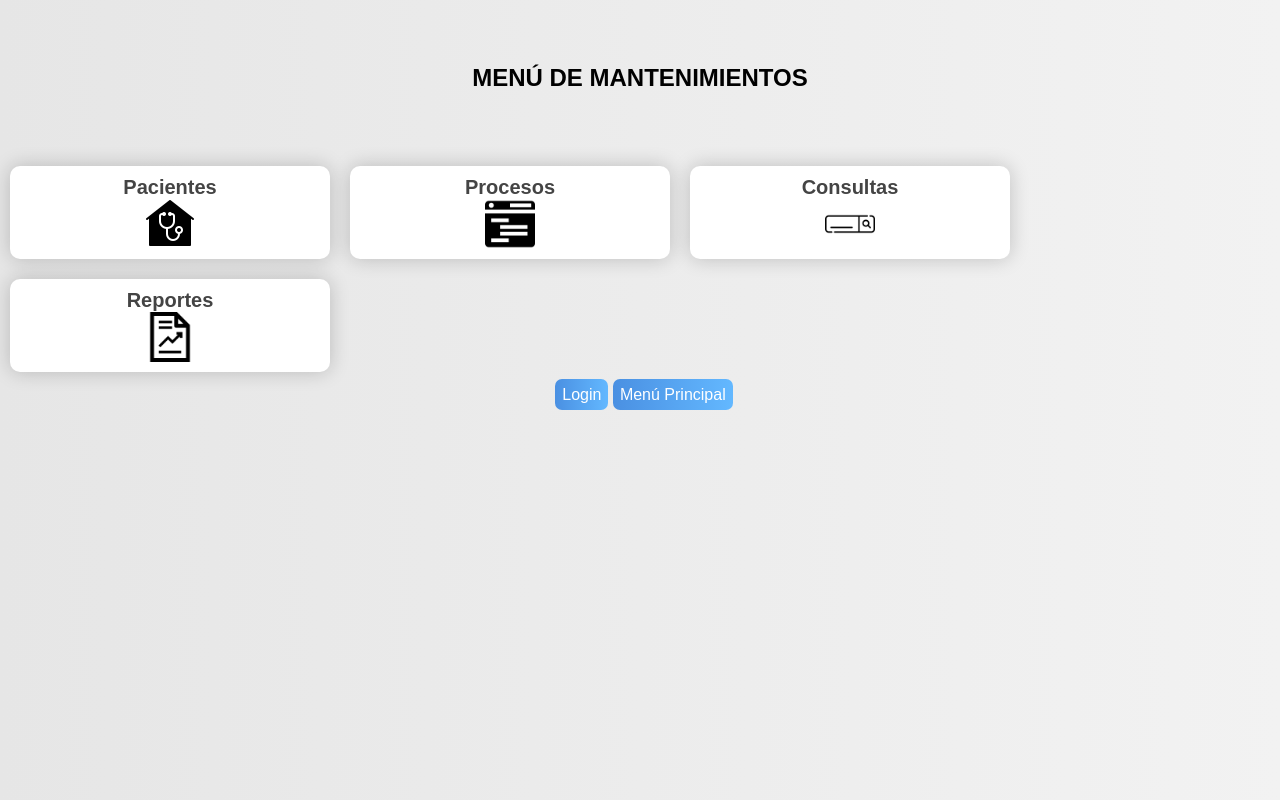
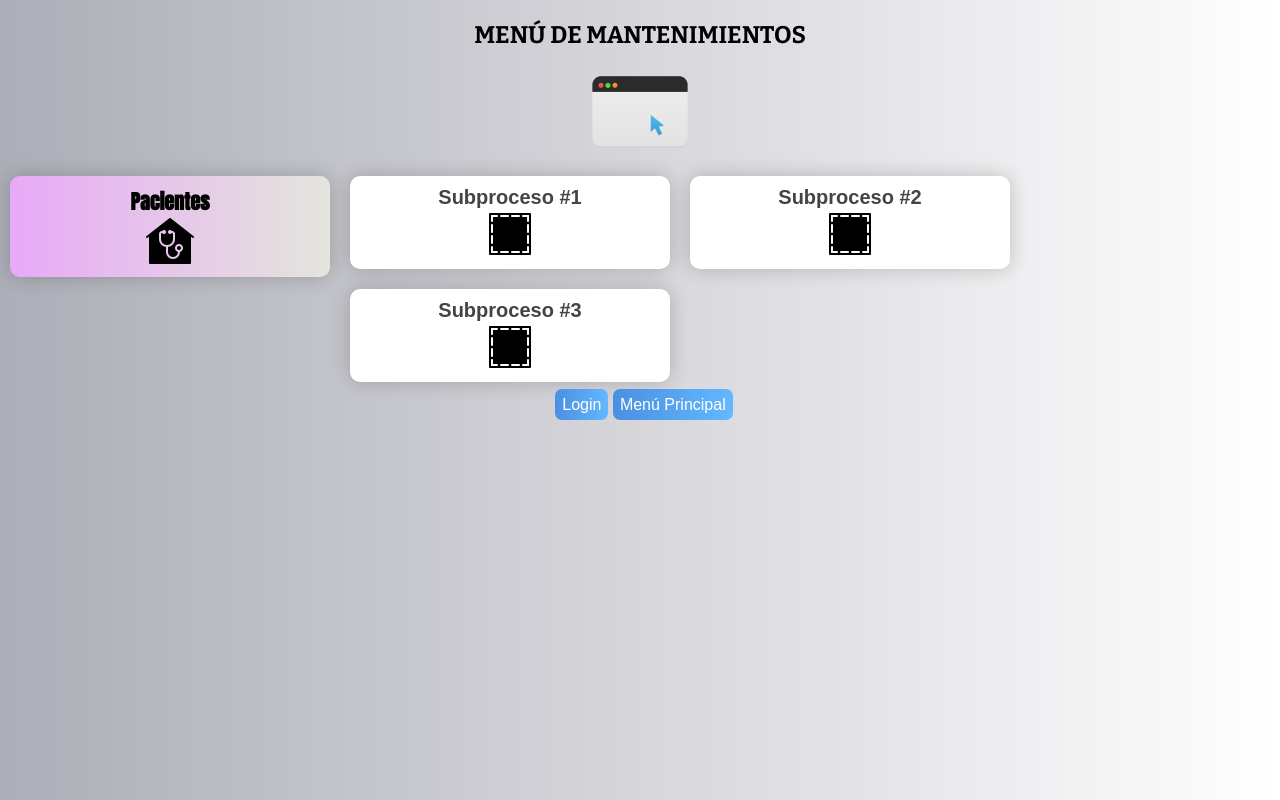
Before and after one commit to luis15201/sistema-medico, a PHP site: page /menu-mant.php in a window 1280 px wide. Run offline with PHP 8.4, Linux system fonts and the light colour scheme.

Commit message:
modificacion de algunos elementos esteticos

```diff
--- a/menu-mant.php
+++ b/menu-mant.php
@@ -2,43 +2,46 @@
 
 <head>
   <link rel="stylesheet" type="text/css" href="css/style.css">
-
+  <link href="https://fonts.googleapis.com/css?family=Anton:regular" rel="stylesheet" />
+  <link href="https://fonts.googleapis.com/css?family=Bitter:100,200,300,regular,500,600,700,800,900,100italic,200italic,300italic,italic,500italic,600italic,700italic,800italic,900italic" rel="stylesheet" />
 </head>
 
-<body>
-  <h2 style="padding: 5%;text-align: center;text-transform: uppercase;">Menú de Mantenimientos</h2>
-
+<body style="background: linear-gradient(to right, #7789, #fff6);">
+  <div style="width:100%; padding: 6px; width: 100%; display: flex; flex-direction: column; align-items: center;">
+    <h2 style="padding: 1%;text-align: center;text-transform: uppercase;font-family: bitter; color:black; padding: 15px; width: 100%; display: flex; flex-direction: column; align-items: center;">Menú de Mantenimientos</h2>
+    <img src="IMAGENES\app90.png" class="" alt="crud">
+  </div>
   <a href="menu-Mant.html">
-    <div class="card">
-      <div class="card-title">Pacientes</div>
+    <div class="card" style="background: linear-gradient(to right, #E8A9F7,#e4e5dc ); ">
+      <div class="card-title" style="font-family: Anton; color:black;">Pacientes</div>
       <img src="IMAGENES\pacientes.png" class="card-icon" alt="Mantenimientos">
       <div class="card-description">En este apartado podemos encontrar todo lo referente a los Pacientes, como registrar el paciente, vincular el registro de padres/madres o tutores de cada niño paciente, historia clínica, antecedentes médicos, vacunas, nutrición</div>
     </div>
   </a>
 
   <div class="card">
-    <div class="card-title">Procesos</div>
-    <img src="IMAGENES/procesos.png" class="card-icon" alt="Procesos">
-    <div class="card-description">Esta opción te permite ejecutar procesos que involucran varias tablas de la base de datos, como calcular el salario de los empleados, generar facturas, actualizar el inventario, etc. Puedes ver el resultado de los procesos en pantalla o en archivos.</div>
+    <div class="card-title">Subproceso #1</div>
+    <img src="IMAGENES/none.png" class="card-icon" alt="Procesos">
+    <div class="card-description">Lorem ipsum dolor sit amet, consectetur adipiscing elit. Pellentesque eget ullamcorper sapien. Integer a nisi dapibus, dignissim leo sed, porta justo. Fusce ut volutpat est, ac lacinia est. In hac habitasse platea dictumst. Nunc non ligula non mi placerat tristique. Sed id elit non elit aliquet fringilla. Vivamus in dui vitae metus semper eleifend. Quisque ullamcorper ligula vel neque vulputate eleifend.</div>
   </div>
 
   <div class="card">
-    <div class="card-title">Consultas</div>
-    <img src="IMAGENES/consultas.png" class="card-icon" alt="Consultas">
-    <div class="card-description">Esta opción te permite realizar consultas personalizadas sobre la base de datos, usando criterios de selección, ordenación, agrupación y filtrado. Puedes ver el resultado de las consultas en pantalla o en archivos.</div>
+    <div class="card-title">Subproceso #2</div>
+    <img src="IMAGENES/none.png" class="card-icon" alt="Procesos">
+    <div class="card-description">Lorem ipsum dolor sit amet, consectetur adipiscing elit. Pellentesque eget ullamcorper sapien. Integer a nisi dapibus, dignissim leo sed, porta justo. Fusce ut volutpat est, ac lacinia est. In hac habitasse platea dictumst. Nunc non ligula non mi placerat tristique. Sed id elit non elit aliquet fringilla. Vivamus in dui vitae metus semper eleifend. Quisque ullamcorper ligula vel neque vulputate eleifend.</div>
   </div>
 
   <div class="card">
-    <div class="card-title">Reportes</div>
-    <img src="IMAGENES/reportes.png" class="card-icon" alt="Reportes">
-    <div class="card-description">Esta opción te permite generar reportes gráficos o estadísticos sobre la base de datos, usando diferentes tipos de gráficos, como barras, líneas, tortas, etc. Puedes ver el resultado de los reportes en pantalla o en archivos.</div>
+    <div class="card-title">Subproceso #3</div>
+    <img src="IMAGENES/none.png" class="card-icon" alt="Procesos">
+    <div class="card-description">Lorem ipsum dolor sit amet, consectetur adipiscing elit. Pellentesque eget ullamcorper sapien. Integer a nisi dapibus, dignissim leo sed, porta justo. Fusce ut volutpat est, ac lacinia est. In hac habitasse platea dictumst. Nunc non ligula non mi placerat tristique. Sed id elit non elit aliquet fringilla. Vivamus in dui vitae metus semper eleifend. Quisque ullamcorper ligula vel neque vulputate eleifend.</div>
   </div>
 
 
 
-  <div class="botones-container" >
-    <a href="" class="claseboton" >Login</a>
-    <a href="" class="claseboton" >Menú Principal</a>
+  <div class="botones-container">
+    <a href="index.php" class="claseboton">Login</a>
+    <a href="menu.php" class="claseboton">Menú Principal</a>
   </div>
 
 </body>
```
